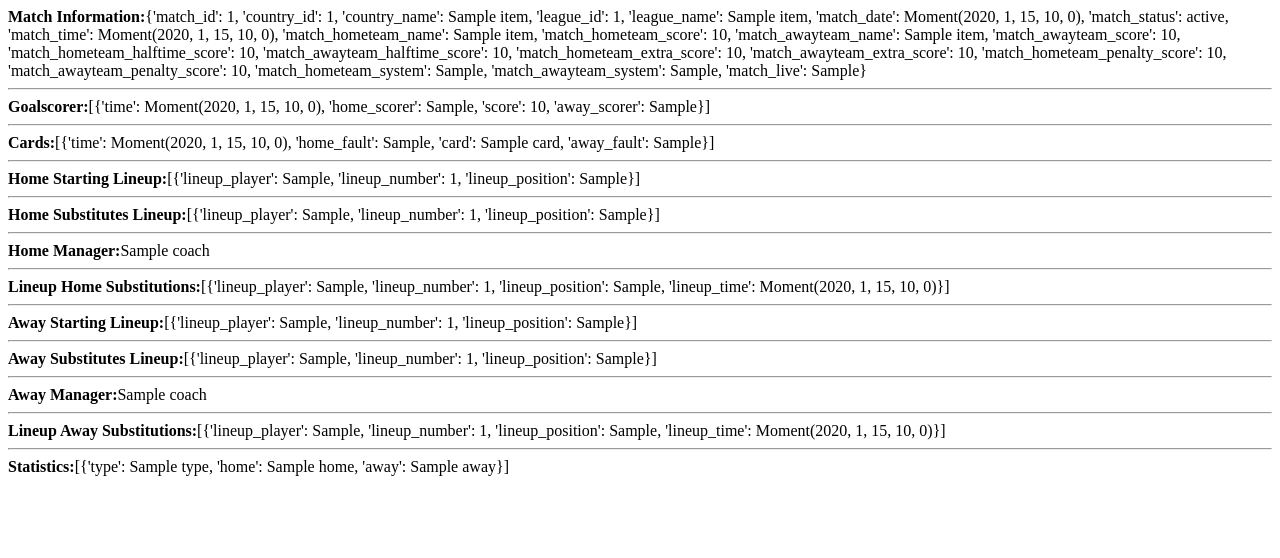
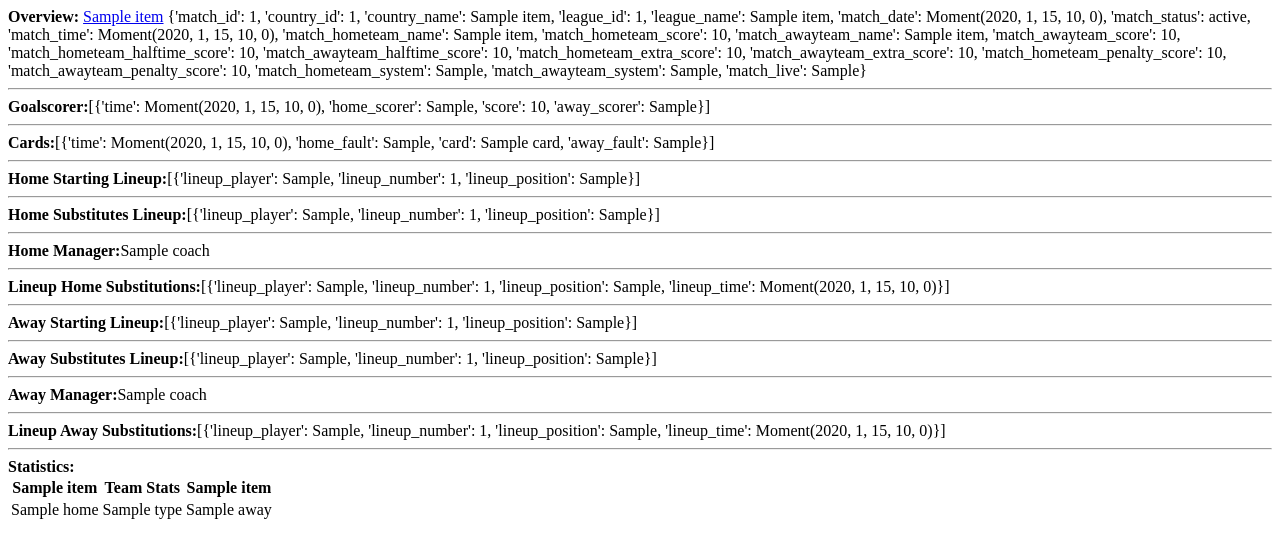
Before and after one commit to dimiksonkha/open-football, a Django app: page /football/matches/1 in a window 1280 px wide. Shown: the top 558 px of the page. Run offline with Django 3.2, Linux system fonts and the light colour scheme; tables that the repository leaves empty hold one stand-in row (values such as "Sample post"); a database or web service that is not in the repository returns one stand-in record (values such as "Sample title"); data that the repository does not hold is empty.

Commit message:
statistics done

```diff
--- a/football/views.py
+++ b/football/views.py
@@ -52,21 +52,28 @@ def get_match_data(request):
     length = len(response)
 
     match_data = []
+    match_error = {}
 
-    for i in range(length):
-         match = {
-            'match_id' : response[i]['match_id'],
-            'match_status' : response[i]['match_status'],
-            'match_date' : date_format(response[i]['match_date']),
-            'match_time' : time_format(response[i]['match_date'],response[i]['match_time']),
-            'home_team' : response[i]['match_hometeam_name'],
-            'home_team_score' : response[i]['match_hometeam_score'],
-            'away_team' : response[i]['match_awayteam_name'],
-            'away_team_score' : response[i]['match_awayteam_score']
+    try:
+        for i in range(length):
+             match = {
+                'match_id' : response[i]['match_id'],
+                'match_status' : response[i]['match_status'],
+                'match_date' : date_format(response[i]['match_date']),
+                'match_time' : time_format(response[i]['match_date'],response[i]['match_time']),
+                'home_team' : response[i]['match_hometeam_name'],
+                'home_team_score' : response[i]['match_hometeam_score'],
+                'away_team' : response[i]['match_awayteam_name'],
+                'away_team_score' : response[i]['match_awayteam_score']
 
-         }
+             }
 
-         match_data.append(match)
+             match_data.append(match)
+
+    except:
+        match_error = {
+            'message' : response['message']
+        }
 
     querystring = {"action":"get_leagues","APIkey":api_key}
 
@@ -90,7 +97,7 @@ def get_match_data(request):
          }
          competitions.append(league_details)
 
-    return render(request, 'match.html', context={'match_data':match_data, 'competitions':competitions})
+    return render(request, 'match.html', context={'match_data':match_data,'match_error':match_error, 'competitions':competitions})
 
 
 
--- a/templates/match-details.html
+++ b/templates/match-details.html
@@ -6,7 +6,9 @@
 	</head>
 	<body>
 		<div class="col-md-7">
-			<b>Match Information:</b>{{match_info}}
+			<b>Overview:</b>
+			<a href="#">{{match_info.league_name}}</a>
+			{{match_info}}
 			<br>
 			<hr>
 			<b>Goalscorer:</b>{{goalscorer}}
@@ -39,10 +41,23 @@
 			<b>Lineup Away Substitutions:</b>{{lineup_away_substitutions}}
 			<br>
 			<hr>
-			<b>Statistics:</b>{{statistics}}
-
-
-
+			<b>Statistics:</b>
+			{% if statistics %}
+			<table>
+			  <tr>
+			    <th>{{match_info.match_hometeam_name}}</th>
+			    <th>Team Stats</th>
+			    <th>{{match_info.match_awayteam_name | safe }}</th>
+			  </tr>
+				{% for stats in statistics %}
+			  <tr>
+			    <td>{{stats.home}}</td>
+			    <td>{{stats.type}}</td>
+			    <td>{{stats.away}}</td>
+			  </tr>
+				{% endfor %}
+			{% endif %}
+			</table>
 
 		</div>
 	</body>
--- a/templates/match.html
+++ b/templates/match.html
@@ -25,6 +25,7 @@
 			</form>
 
 		   <table>
+		   	{% if match_data %}
 				{% for match in match_data %}
 					<tr>
 						<td>{{match.home_team | safe }}</td>
@@ -44,6 +45,10 @@
 					</tr>
 				{% endfor %}
 
+				{% else %}
+				 <p>{{match_error.message }} Please select another date ranage!</p>
+
+				{% endif %}
 		   </table>
 
 		</div>
```
Lines whose indentation alone changed are shown as unchanged.
